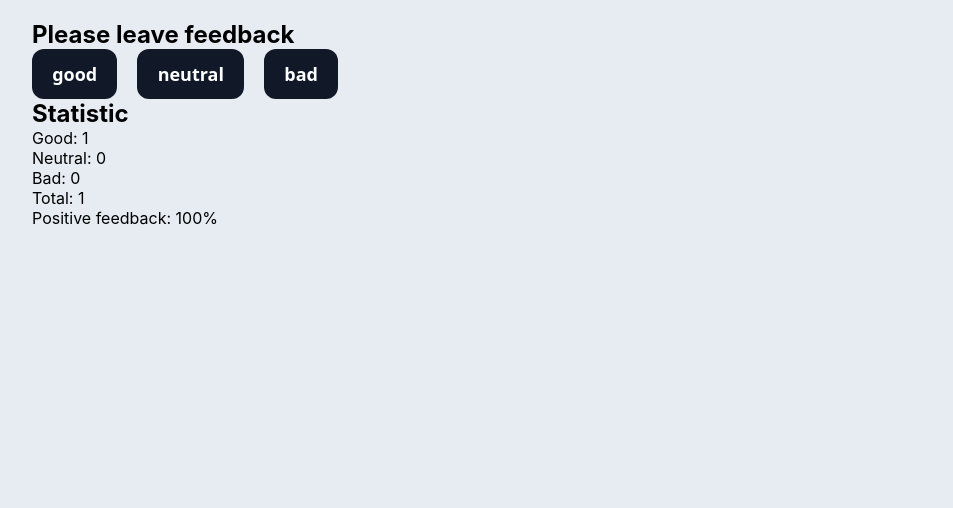
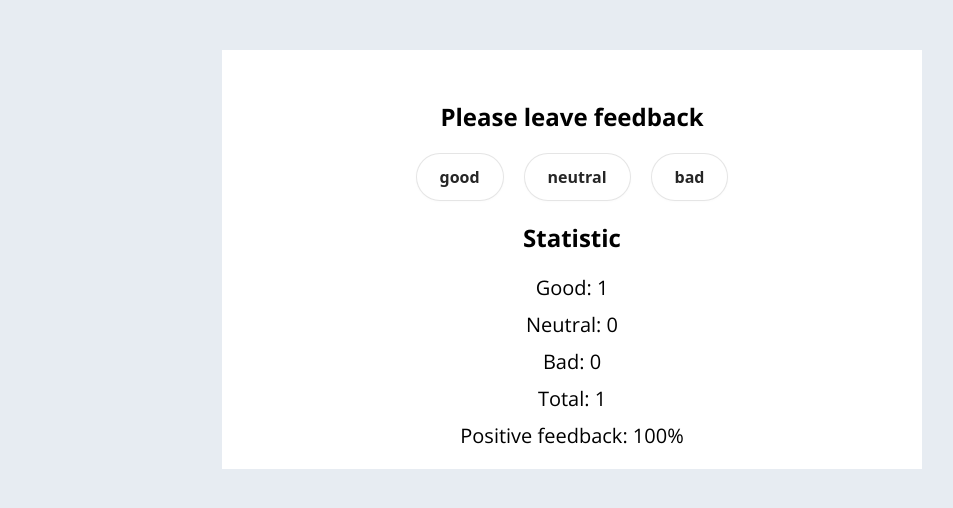
Before and after one commit to Rummut/goit-react-hw-02-feedback, a React (Create React App) app: page / in a window 1280 px wide. Both pictures are taken after a click on the button "good". Shown: the top 508 px of the page, without its empty margins (68-1021 px from the left). Built offline with nearby package versions, Linux system fonts and the light colour scheme.

Commit message:
add styles

```diff
--- a/public/index.html
+++ b/public/index.html
@@ -8,6 +8,12 @@
     <meta
       name="description"
       content="Web site created using create-react-app"
+    />
+    <link rel="preconnect" href="https://fonts.googleapis.com" />
+    <link rel="preconnect" href="https://fonts.gstatic.com" crossorigin />
+    <link
+      href="https://fonts.googleapis.com/css2?family=Inter:wght@400;500;600&family=Open+Sans:wght@400;700&display=swap"
+      rel="stylesheet"
     />
     <link rel="apple-touch-icon" href="%PUBLIC_URL%/logo192.png" />
     <!--
--- a/src/components/App.styled.js
+++ b/src/components/App.styled.js
@@ -1,4 +1,10 @@
 import { styled } from "styled-components";
 
 export const Container = styled.div`
-padding: 20px 100px;`
+display: flex;
+    flex-direction: column;
+    align-items: center;
+    background-color: rgb(255, 255, 255);
+    width: 700px;
+    margin: 50px auto auto;
+    padding-top: 50px;`
--- a/src/components/GlobalStyle.js
+++ b/src/components/GlobalStyle.js
@@ -3,6 +3,7 @@ import { createGlobalStyle } from 'styled-components';
 export const GlobalStyle = createGlobalStyle`
 body {
   background-color: #e7ecf2;
+  font-family: 'Open Sans', sans-serif;
 }
 
 h1,
--- a/src/components/feedback/feedback-options/feedbackOptions.styled.js
+++ b/src/components/feedback/feedback-options/feedbackOptions.styled.js
@@ -1,31 +1,50 @@
-import { styled } from "styled-components";
+import { styled } from 'styled-components';
 
 export const ButtonContainer = styled.div`
-display: flex;
-gap: 20px;
-`
+  display: flex;
+  gap: 20px;
+`;
 
 export const Button = styled.button`
-  background-color: #111827;
-  border: 1px solid transparent;
-  border-radius: .75rem;
+  align-items: center;
+  background-color: #ffffff;
+  border: 1px solid rgba(0, 0, 0, 0.1);
+  border-radius: 2.25rem;
+  box-shadow: rgba(0, 0, 0, 0.02) 0 1px 3px 0;
   box-sizing: border-box;
-  color: #FFFFFF;
+  color: rgba(0, 0, 0, 0.85);
   cursor: pointer;
-  flex: 0 0 auto;
-  font-family: "Inter var",ui-sans-serif,system-ui,-apple-system,system-ui,"Segoe UI",Roboto,"Helvetica Neue",Arial,"Noto Sans",sans-serif,"Apple Color Emoji","Segoe UI Emoji","Segoe UI Symbol","Noto Color Emoji";
-  font-size: 1.125rem;
+  display: inline-flex;
+  font-family: system-ui, -apple-system, system-ui, 'Helvetica Neue', Helvetica,
+    Arial, sans-serif;
+  font-size: 16px;
   font-weight: 600;
-  line-height: 1.5rem;
-  padding: .75rem 1.2rem;
-  text-align: center;
-  text-decoration: none #6B7280 solid;
-  text-decoration-thickness: auto;
-  transition-duration: .2s;
-  transition-property: background-color,border-color,color,fill,stroke;
-  transition-timing-function: cubic-bezier(.4, 0, 0.2, 1);
+  justify-content: center;
+  line-height: 1.25;
+  margin: 0;
+  min-height: 3rem;
+  padding: calc(0.875rem - 1px) calc(1.5rem - 1px);
+  position: relative;
+  text-decoration: none;
+  transition: all 250ms;
   user-select: none;
   -webkit-user-select: none;
   touch-action: manipulation;
+  vertical-align: baseline;
   width: auto;
+
+  &:hover {
+    border-color: rgba(0, 0, 0, 0.15);
+    box-shadow: rgba(0, 0, 0, 0.1) 0 4px 12px;
+    color: rgba(0, 0, 0, 0.65);
+    transform: translateY(-1px);
+  }
+
+  &:active {
+    background-color: #f0f0f1;
+    border-color: rgba(0, 0, 0, 0.15);
+    box-shadow: rgba(0, 0, 0, 0.06) 0 2px 4px;
+    color: rgba(0, 0, 0, 0.65);
+    transform: translateY(0);
+  }
 `;
--- a/src/components/feedback/notification/Notification.jsx
+++ b/src/components/feedback/notification/Notification.jsx
@@ -1,5 +1,7 @@
+import { NotificationOn } from "./Notification.styled"
+
 export const Notification = ({message}) => {
     return (
-        <p>{message}</p>
+        <NotificationOn>{message}</NotificationOn>
     )
 }
--- /dev/null
+++ b/src/components/feedback/notification/Notification.styled.js
@@ -0,0 +1,6 @@
+import { styled } from "styled-components";
+
+export const NotificationOn = styled.p`
+margin: 20px 0 20px 0;
+    font-size: 25px;
+`
--- a/src/components/feedback/section-title/SectionTitle.jsx
+++ b/src/components/feedback/section-title/SectionTitle.jsx
@@ -1,6 +1,8 @@
+import { TitleStatistic } from "./SectionTitle.Styled"
+
 export const Section = ({ title, children }) => {
     return (
-        <><h2>{title}</h2>
+        <><TitleStatistic>{title}</TitleStatistic>
         {children}</>
     )
 }
--- /dev/null
+++ b/src/components/feedback/section-title/SectionTitle.styled.js
@@ -0,0 +1,4 @@
+import { styled } from "styled-components";
+
+export const TitleStatistic = styled.h2`
+margin-bottom: 20px`
--- /dev/null
+++ b/src/components/feedback/statistic/Statistic.styled.js
@@ -0,0 +1,14 @@
+import { styled } from 'styled-components';
+
+export const StatisticList = styled.ul`
+  display: flex;
+  flex-direction: column;
+  align-items: center;
+  gap: 10px;
+  font-size: 20px;
+  margin-bottom: 20px;
+`;
+
+export const StatisticTitle = styled.h2`
+  margin: 20px 0 20px 0;
+`;
--- a/src/components/feedback/statistic/Statistics.jsx
+++ b/src/components/feedback/statistic/Statistics.jsx
@@ -1,12 +1,20 @@
-export const Statistics  = ({ state: { good, neutral, bad}, total, percentage }) => {
+import { StatisticList, StatisticTitle } from './Statistic.styled';
+
+export const Statistics = ({
+  state: { good, neutral, bad },
+  total,
+  percentage,
+}) => {
   return (
     <>
-      <h2>Statistic</h2>
-      <p>Good: {good}</p>
-      <p>Neutral: {neutral}</p>
-      <p>Bad: {bad}</p>
-      <p>Total: {total} </p>
-      <p>Positive feedback: {percentage}%</p>
+      <StatisticTitle>Statistic</StatisticTitle>
+      <StatisticList>
+        <li>Good: {good}</li>
+        <li>Neutral: {neutral}</li>
+        <li>Bad: {bad}</li>
+        <li>Total: {total} </li>
+        <li>Positive feedback: {percentage}%</li>
+      </StatisticList>
     </>
   );
 };
```
